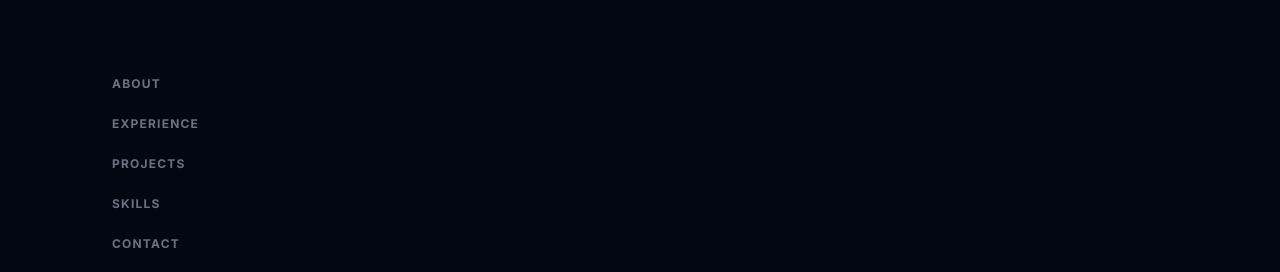
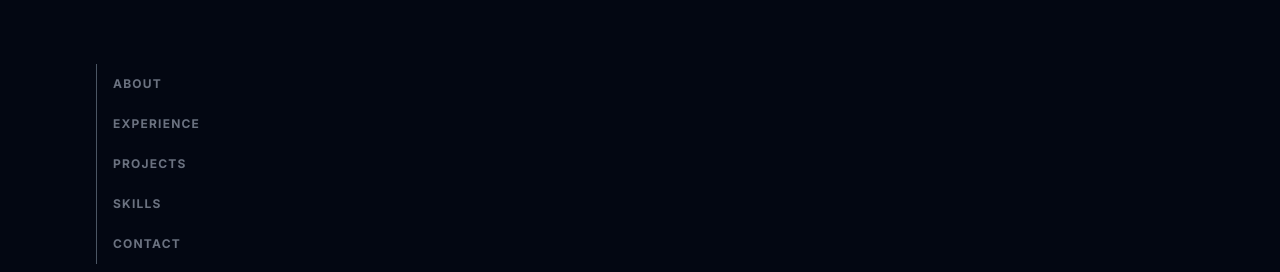
Before and after one commit to amyburgh/my-site, a Next.js app: page / in a window 1280 px wide. Shown: the part 680-952 px from the top of the page. Built offline with nearby package versions, Linux system fonts and the light colour scheme.

Commit message:
Update Nav component styling

```diff
--- a/components/Nav.tsx
+++ b/components/Nav.tsx
@@ -4,7 +4,7 @@ import Link from 'next/link';
 const Nav: React.FC = () => {
   return (
     <nav className='hidden lg:block' aria-label='In-page jump links'>
-      <ul className='mt-16 w-max px-4'>
+      <ul className='mt-16 w-max border-l border-gray-600 px-4'>
         {['about', 'experience', 'projects', 'skills', 'contact'].map(
           (item) => (
             <li key={item}>
@@ -13,7 +13,7 @@ const Nav: React.FC = () => {
                 href={`#${item}`}
               >
                 {/* TODO: Remove this group focus indicator */}
-                <div className='nav-indicator absolute -left-px h-4 w-[2px] bg-sky-400 opacity-0 group-hover:opacity-100 group-focus:opacity-100'></div>
+                <div className='nav-indicator absolute -left-px h-6 w-[2px] bg-sky-400 opacity-0 group-hover:opacity-100 group-focus:opacity-100'></div>
                 {/* <span className='nav-indicator mr-4 h-px w-8 bg-slate-600 transition-all group-hover:w-16 group-hover:bg-slate-200 group-focus-visible:w-16 group-focus-visible:bg-slate-200 motion-reduce:transition-none'></span> */}
                 <span className='nav-text text-xs font-bold uppercase tracking-widest text-gray-500 group-hover:text-gray-200 group-focus:text-gray-200 group-focus-visible:text-gray-200'>
                   {item}
```
